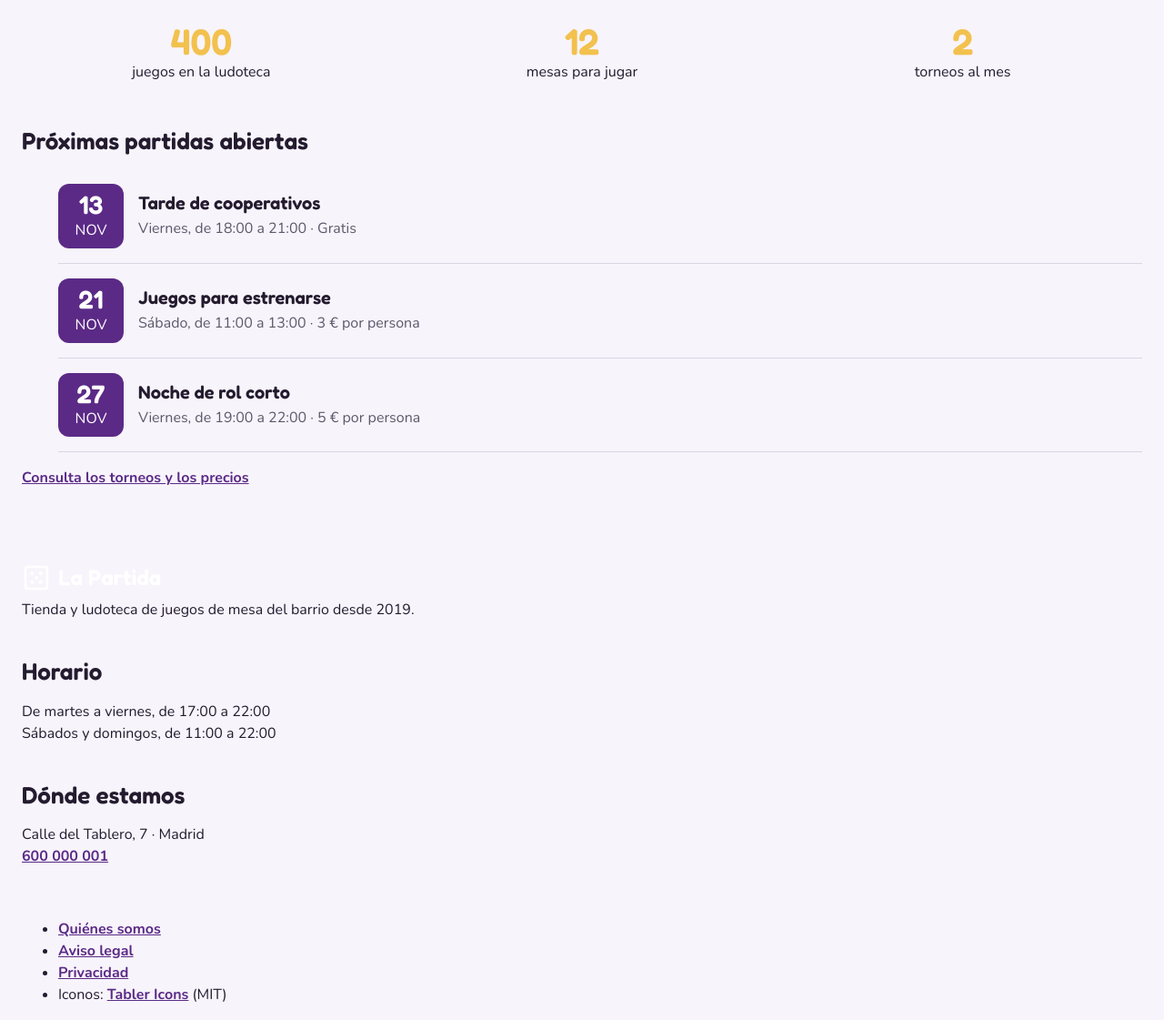
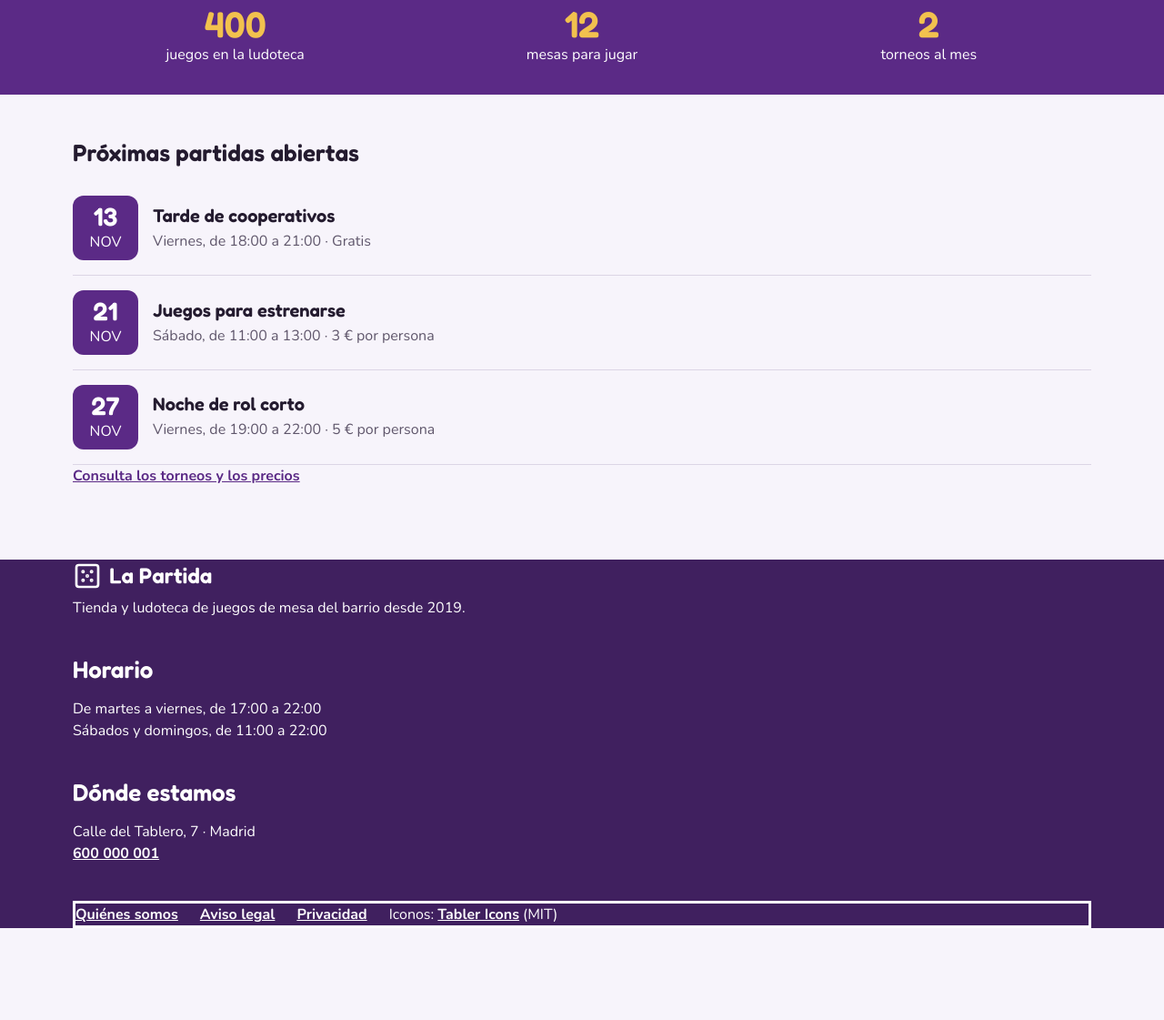
Before and after one commit to ManuelPavonBuendia/Interfaces-La-Partida, a plain HTML site: page index.html in a window 1280 px wide. Shown: the part 1452-2573 px from the top of the page at 91% size. After the commit the page ends 2472 px from the top, so only its background shows below. Drawn offline with nearby package versions, Linux system fonts and the light colour scheme.

Commit message:
estilo.css actualizado

```diff
--- a/css/estilos.css
+++ b/css/estilos.css
@@ -144,8 +144,30 @@ svg{
     flex-shrink: 0;
 }
 
+.pie{
+    background-color: var(--color-primario-oscuro);
+    color:var(--color-texto-sobre-primario);
+}
+
+.pie a{
+    color: var(--color-texto-sobre-primario);
+}
+
 .pie .logo{
     color: var(--color-texto-sobre-primario);
+}
+
+.pie-enlaces ul{
+    display: flex;
+    flex-wrap: wrap;
+    gap:var(--espacio-24);
+    margin:0px;
+    padding:0px;
+    list-style: none;
+}
+
+.pie-enlaces{
+    border-style: solid;
 }
 
     /*Menu*/
@@ -180,6 +202,12 @@ svg{
     gap: var(--espacio-16);
     padding: var(--espacio-16) 0;
     border-bottom: 1px solid var(--color-borde-suave);
+}
+
+.eventos{
+    margin:0;
+    padding: 0;
+    list-style: none;
 }
 
 .evento-fecha {
@@ -219,12 +247,19 @@ svg{
     flex: 1 1 200px;
 }
 
+.cifras{
+    background-color: var(--color-primario);
+    color: var(--color-texto-sobre-primario);
+    padding-top: var(--espacio-32);
+    padding-bottom: var(--espacio-32);
+}
+
 .cifra-numero{
     display: block;
     font-family: var(--fuente-titulos);
     font-size: var(--tamano-portada-movil);
     font-weight: 600;
-    line-height: 1.1;
+    line-height:var(--interlineado-portada);
     color: var(--color-acento);
 }
 
@@ -292,7 +327,7 @@ svg{
 
 .tabla th,
 .tabla td{
-    padding:var(--espacio-16);
+    padding: var(--espacio-12) var(--espacio-16);
     border-bottom: 1px solid var(--color-borde-suave);
     text-align: left;
 }
@@ -365,7 +400,9 @@ svg{
     padding:0;
     list-style:none;
 }
-
+.portada{
+    background-color: var(--color-superficie);
+}
 .portada-imagen{
     object-fit: cover;
     width: 100%;
@@ -401,7 +438,7 @@ svg{
 }
 
 .contenedor{
-    max-width:calc(--ancho-maximo+2*--margen-lateral);
+    max-width:calc(var(--ancho-maximo) + 2 * var(--margen-lateral));
     margin: 0 auto;
     padding-left:var(--margen-lateral);
     padding-right:var(--margen-lateral);
--- a/css/variables.css
+++ b/css/variables.css
@@ -36,6 +36,7 @@
     /*espacios*/
     --espacio-4: 4px;
     --espacio-8: 8px;
+    --espacio-12: 12px;
     --espacio-16: 16px;
     --espacio-24: 24px;
     --espacio-32: 32px;
```
